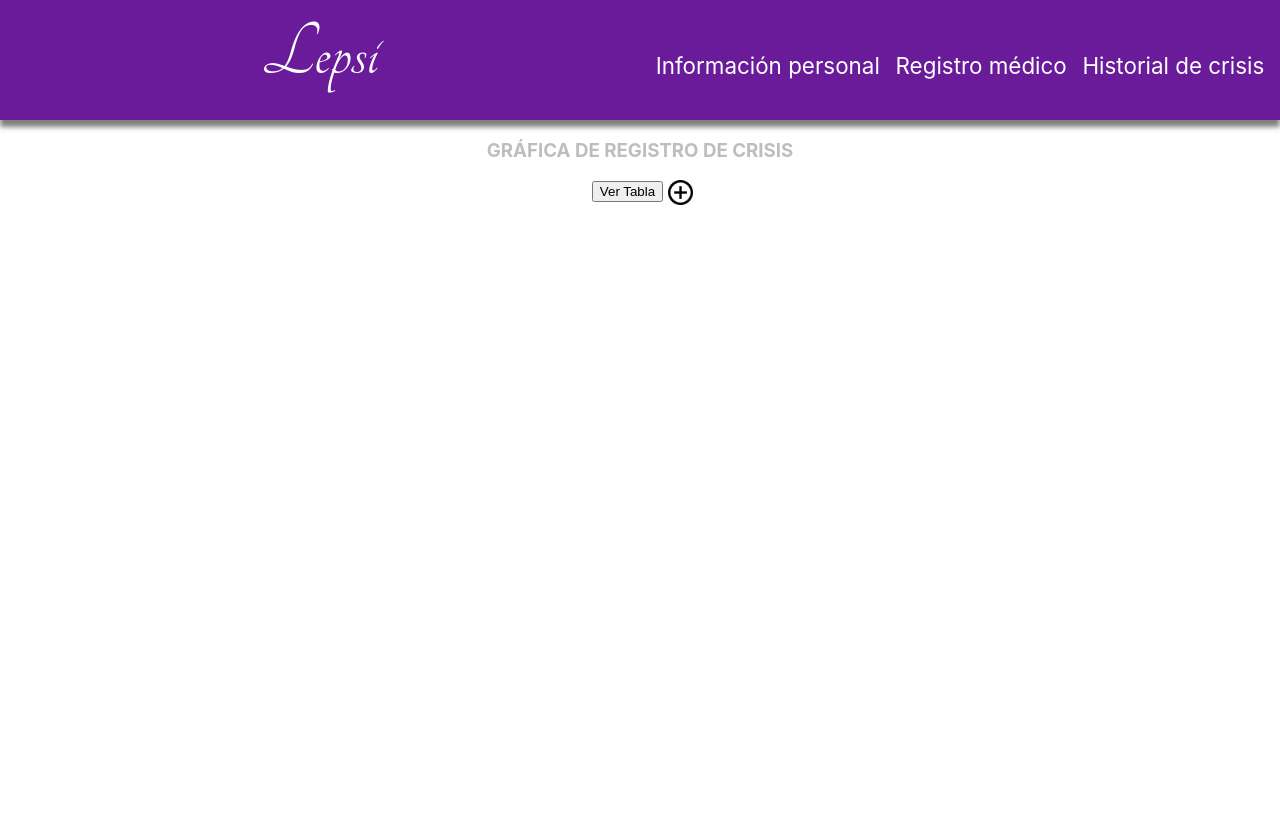
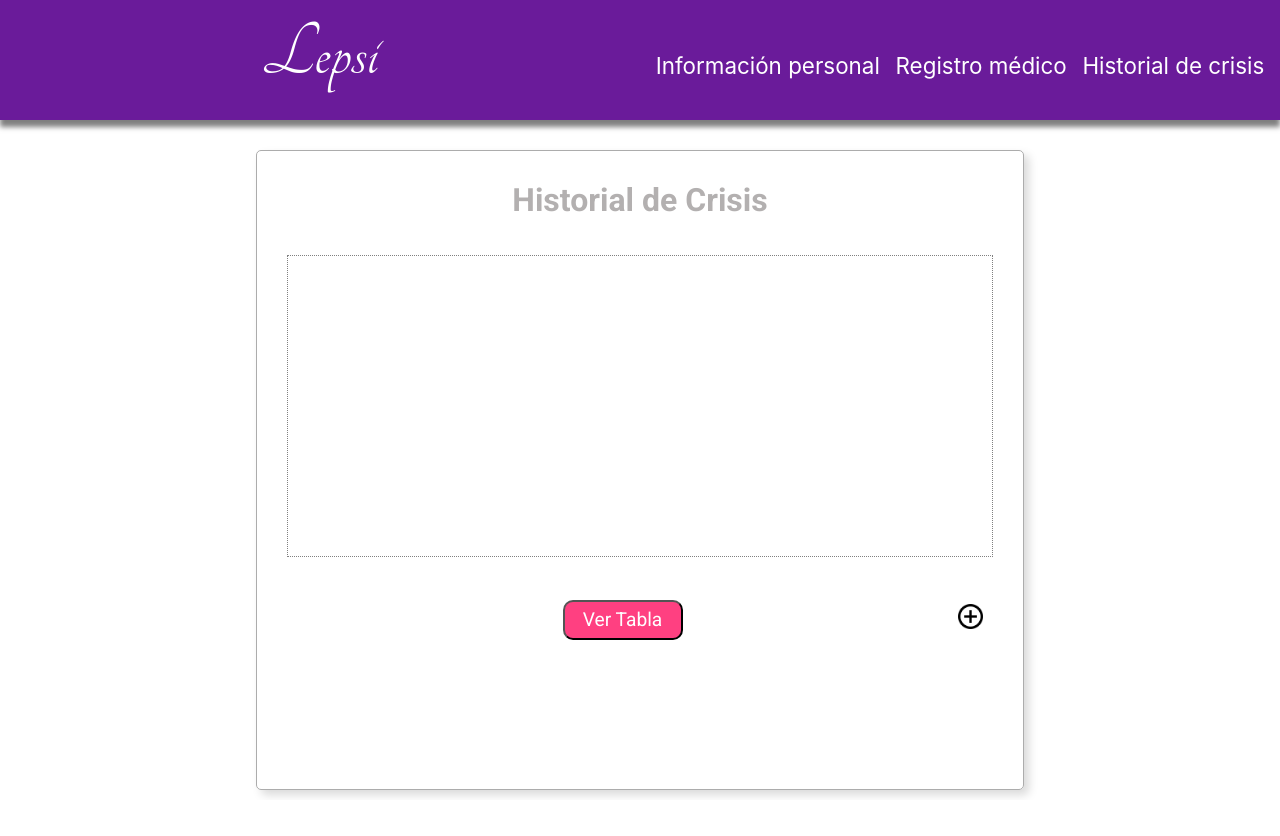
Before and after one commit to AnnMtz/Epi-Control, a React (Create React App) app: page /RegisterTables in a window 1280 px wide. Shown: the top 836 px of the page. After the commit the page ends 800 px from the top, so only its background shows below. Built offline with nearby package versions, Linux system fonts and the light colour scheme.

Commit message:
update styles register, scheduleAppointment registerTables and  register components

```diff
--- a/src/components/Register/Register.scss
+++ b/src/components/Register/Register.scss
@@ -27,27 +27,25 @@
             background-color: #6A1B9A;
             .RegisterTitle {
                 font-family: 'Tangerine', cursive;
-                font-weight: 100;
-                font-size: 75px;
+                font-weight: 700;
+                font-size: 9rem;
                 color: white;
                 margin-top: 0%;
                 margin-bottom: 2%;
             }
-                // .font-tangerine {
-                //     color:goldenrod;
-                // }
+
             .RegisterSubtitle {
                 font-family: 'Roboto';
-                font-weight: 40;
+                font-weight: 700;
                 color: white;
-                font-size: 20px;
+                font-size: 2rem;
             }
             .RegisterParagraph {
-                font-weight: 30;
+                font-weight: 500;
                 text-align: center;
-                font-size: 15px;
+                font-size: 1.3rem;
                 color: white;
-                padding: 20px;
+                padding: 2%;
             }
         }
         .col-sm-6 {
@@ -113,6 +111,7 @@
                 border-radius: 7px;
                 color: white;
                 font-family: Roboto;
+                margin-top: 30px;
             }
         }
     }
@@ -128,10 +127,11 @@
             justify-content: space-between;
             .RegisterMain{
                 width: 100%;
-                height: 15vh;
+                height: 18vh;
+                padding: 2% 0;
                 text-align: center;
                 .RegisterTitle {
-                    font-size: 58px;
+                    font-size: 5rem;
                 }
                 .RegisterSubtitle {
                     display: none;
@@ -145,14 +145,14 @@
                 height: 100%;
                 padding-bottom: 20px;
                 .WelcomeTitle {
-                    font-size: 26px;
+                    font-size: 1.6rem;
                 }
                 .WelcomeSubtitle {
                     font-size: 18px;
                 }
                 .InputContainer{
                     .UserLabel {
-                        font-size: 16px;
+                        font-size: 1.1rem;
                     }
                 }
                 .LinkPassword {
@@ -164,7 +164,7 @@
                 .BtnRegister {
                     width: 35%;
                     height: 10%;
-                    font-size: 20px;
+                    font-size: 1.4rem;
                 }
             }
         }
@@ -176,6 +176,29 @@
         .ContainerRegister {
             width: 76%;
             height: 70vh;
+        }
+        .RegisterTitle {
+            // font-family: 'Tangerine';
+            font-weight: 700;
+            font-size: 9rem;
+            // color: white;
+            margin-top: 0%;
+            margin-bottom: 10%;
+        }
+        .RegisterSubtitle {
+            // font-family: 'Roboto';
+            font-weight: 700;
+            // color: white;
+            font-size: 2rem;
+            margin-top: 10%;
+            margin-bottom: 3%;
+        }
+        .RegisterParagraph {
+            font-weight: 500;
+            text-align: center;
+            font-size: 1.3rem;
+            color: white;
+            margin: 1% 4%;
         }
     }
 }
@@ -208,23 +231,26 @@
                 background-color: #6A1B9A;
                 .RegisterTitle {
                     font-family: 'Tangerine';
-                    font-weight: 100;
-                    font-size: 75px;
+                    font-weight: 700;
+                    font-size: 11rem;
                     color: white;
                     margin-top: 0%;
                     margin-bottom: 2%;
                 }
                 .RegisterSubtitle {
                     font-family: 'Roboto';
-                    font-weight: 40;
+                    font-weight: 700;
                     color: white;
-                    font-size: 20px;
+                    font-size: 2rem;
+                    margin-top: 8%;
+                    margin-bottom: 1%;
                 }
                 .RegisterParagraph {
-                    font-weight: 30;
+                    font-weight: 500;
                     text-align: center;
-                    font-size: 15px;
+                    font-size: 1.3rem;
                     color: white;
+                    margin: 1% 4%;
                 }
             }
             .col-sm-6 {
@@ -238,19 +264,19 @@
                 border-right: none;
                 .WelcomeTitle {
                     font-family: 'Roboto';
-                    font-weight: 50;
+                    font-weight: 500;
                     color: #B3B0B0;
                     margin-top: 0;
                 }
                 .WelcomeSubtitle {
-                    font-weight: 40;
+                    font-weight: 400;
                     color: #B3B0B0;
                     margin-top: 0;
                 }
                 .InputContainer{
                     .UserLabel {
                         font-family: 'Roboto';
-                        font-weight: 32;
+                        font-weight: 400;
                         color: #B3B0B0;
                     }
                     .InputRegister {
@@ -283,6 +309,7 @@
                     border-radius: 7px;
                     color: white;
                     font-family: Roboto;
+                    margin-top: 30px;
                 }
             }
         }
--- a/src/components/Register/index.js
+++ b/src/components/Register/index.js
@@ -9,7 +9,7 @@ const Register = () => (
         <div className ="ContainerRegister">
             <div className="RegisterMain">
             <h1 className="RegisterTitle font-tangerine">Lepsi</h1>
-                <h3 className="RegisterSubtitle">¿Sabías que?</h3>
+                <h3 className="RegisterSubtitle">¿Sabías qué?</h3>
                 <p className="RegisterParagraph">Tener convulsiones en momentos determinados puede llevar a circunstancias peligrosas para ti o para otras personas.</p>
             </div>
             <div className="col-sm-6">
--- a/src/components/RegisterTables/RegisterTables.scss
+++ b/src/components/RegisterTables/RegisterTables.scss
@@ -1,30 +1,93 @@
-    .GraphicInformationInfoContainer{
+.ContainerGraphicInformation {
+    height: 100vh;
+    width: 100vw;
+}
+    .GraphicInfoContainer{
         display: flex;
         align-items: center;
         flex-direction: column;
-        height: 100vh;
+        height: 80%;
+        width: 60%;
+        margin-left: auto;
+        margin-right: auto;
+        margin-top: 30px;
+        box-shadow: 5px 5px 10px #dadada;
+        border: 1px solid #acacac;
+        border-radius: 5px;
+        padding: 30px;
         .GraphicInformationText {
-            color: #BFBDBD;;
+            font-family: 'Roboto';
+            font-weight: 700;
+            color: #B3B0B0;
+            margin-top: 0;
         }
         .ViewGraphic {
             display: flex;
-            justify-content: space-between;
+            flex-direction: column;
+            justify-content: flex-start;
+            margin-top: 2%;
+            width: 100%;
+            height:100%;
+            .Graphic {
+                width: 100%;
+                height: 60%;
+                border: 1px dotted gray;
+                margin-bottom: 5%;
+            }
+            .GraphAndAddButtons {
+                display: flex;
+                flex-direction: row;
+                align-items: center;
+                .GraphicButton {
+                    background-color: #FF4081;
+                    color: white;
+                    font-family: 'Roboto';
+                    font-size: 1.2rem;
+                    height: 40px;
+                    width: 120px;
+                    margin-left: auto;
+                    margin-right: auto;
+                    margin-top: 1%;
+                    border-radius: 10px;
+                }
                 .AddBtn {
                     width: 25px;
-                margin-left: 20%;
+                    height: 25px;
+                    margin-right: 10px;
+                }
             }
         }
     }
 
     @media(max-width:576px) {
-
-        .GraphicInformationInfoContainer{
+        .ContainerGraphicInformation {
+            display: flex;
+            flex-direction: column;
+            justify-content: flex-start;
+            .GraphicInfoContainer{
+                width: 80%;
+                margin-left: auto;
+                margin-right: auto;
+                margin-top: 30px;
+                box-shadow: none;
+                border: none;
+                border-radius: none;
+                padding: 0;
                 .GraphicInformationText {
-                font-size: 14px;
+                    font-size: 1.1rem;
                 }
                 .ViewGraphic {
+                    .GraphicButton {
+                        font-size: 1.2rem;
+                        height: 35px;
+                        width: 105px;
+                        margin-top: 1%;
+                    }
                     .AddBtn {
+                        width: 20px;
+                        height: 20px;
                     }
                 }
             }
         }
+    }
--- a/src/components/RegisterTables/index.js
+++ b/src/components/RegisterTables/index.js
@@ -7,15 +7,16 @@ import Header from '../Header';
 
 const RegisterTables = () => (
     <div className = 'MainContainer'>
-        <div className = 'ContainerContactsInformation'>
+        <div className = 'ContainerGraphicInformation'>
         <Header></Header>
-            <div className="GraphicInformationInfoContainer">
-                <h3 className="GraphicInformationText">GRÁFICA DE REGISTRO DE CRISIS</h3>
+            <div className="GraphicInfoContainer">
+                <h1 className="GraphicInformationText">Historial de Crisis</h1>
                 <div className="ViewGraphic">
                     <div className="Graphic">
-                        <button className="Graphic">Ver Tabla</button>
+
                     </div>
-                    <div className="AddButton">
+                    <div className="GraphAndAddButtons">
+                        <button className="GraphicButton">Ver Tabla</button>
                         <img className="AddBtn" src={Add} alt="agregar"/>
                     </div>
                 </div>
--- a/src/components/ScheduleAppointment/ScheduleAppointment.scss
+++ b/src/components/ScheduleAppointment/ScheduleAppointment.scss
@@ -36,6 +36,7 @@
             font-size: 18px;
             color: #BFBDBD;
         }*/
+
         .Form {
             display: flex;
             justify-content: left;
@@ -44,8 +45,6 @@
                 font-family: 'Roboto';
                 color: #B3B0B0;
                 margin-bottom: 15px;
-                //display: flex;
-                //flex-direction: column;
                 .UserLabel {
                     font-family: 'Roboto';
                     font-weight: 32;
@@ -70,7 +69,6 @@
             font-size: 1.7rem;
             height: 60px;
             width: 160px;
-            //padding: 2px 15px;
             margin-left: auto;
             margin-right: auto;
             margin-top: 30px;
```
Lines whose indentation alone changed are shown as unchanged.
